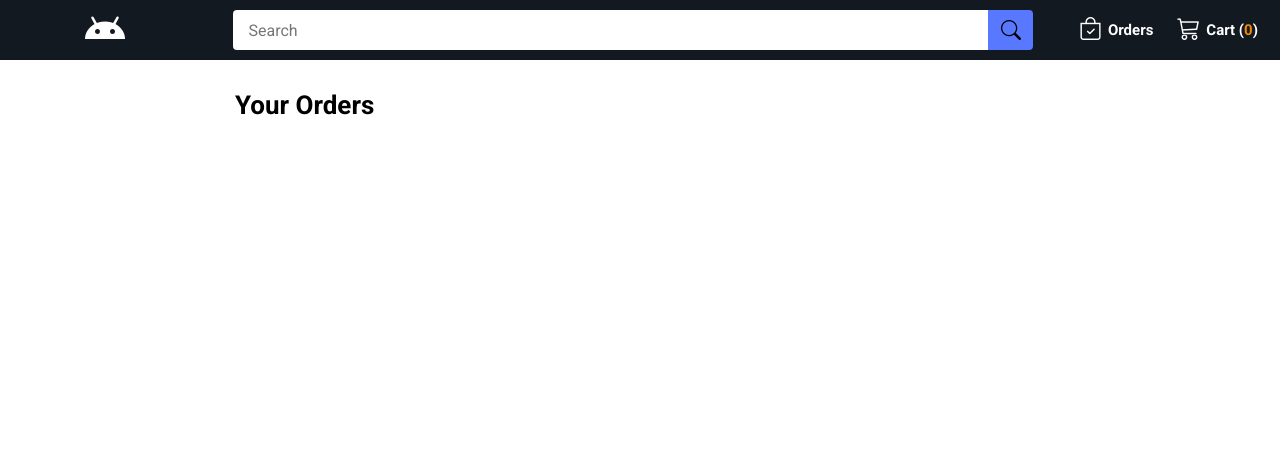
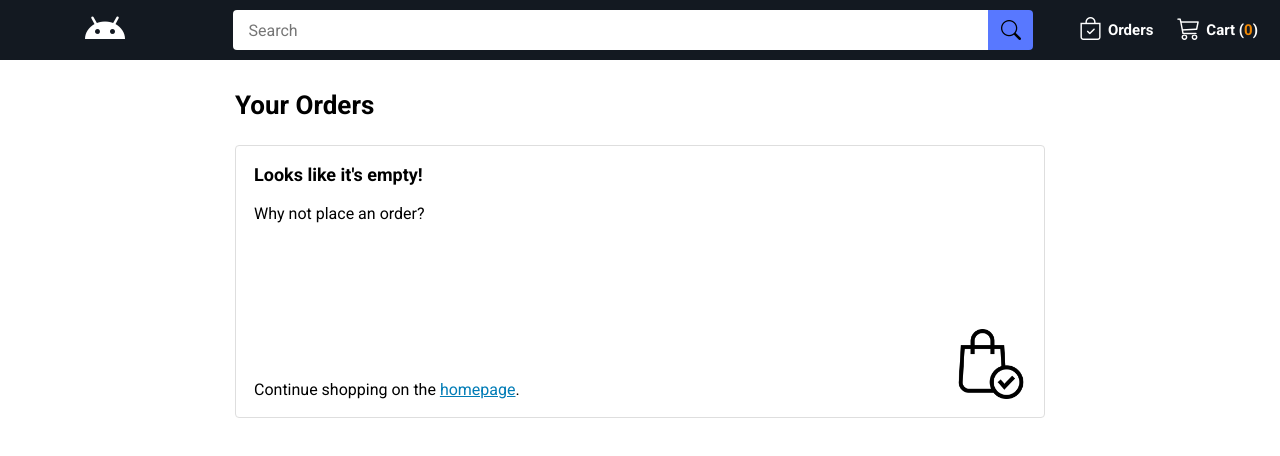
Before and after one commit to reshawnlofters/compute-store, a plain HTML site: page orders.html in a window 1280 px wide. Drawn offline with nearby package versions, Linux system fonts and the light colour scheme.

Commit message:
feat(orders): add empty orders list message
Description:
- Created a function to check if the orders list is empty before
  generating order HTML.
- Created a function to generate HTML for when there are no orders,
  displaying an empty orders list message and a link to the homepage.
- Enhanced event handling for order and cart item buttons by targeting
  parent elements and using event delegation for button interactions.

```diff
--- a/data/orders.js
+++ b/data/orders.js
@@ -5,3 +5,7 @@ export let orders = JSON.parse(localStorage.getItem('orders')) || [];
 export function saveToLocalStorage() {
     localStorage.setItem('orders', JSON.stringify(orders));
 }
+
+export function calculateOrderQuantity() {
+    return orders.length;
+}
--- a/scripts/orders-page.js
+++ b/scripts/orders-page.js
@@ -1,5 +1,9 @@
 import { products } from '../data/products.js';
-import { orders, saveToLocalStorage } from '../data/orders.js';
+import {
+    calculateOrderQuantity,
+    orders,
+    saveToLocalStorage,
+} from '../data/orders.js';
 import { formatCurrency } from './utils/format-currency.js';
 
 /* This function generates the HTML for each order in the `orders` array. It iterates
@@ -109,6 +113,39 @@ function generateOrderItemsHTML(order) {
 
 generateOrdersHTML();
 
+// This function generates the HTML for when there are no orders
+function generateEmptyOrdersHTML() {
+    const ordersGrid = document.querySelector('.orders-grid');
+
+    if (ordersGrid) {
+        ordersGrid.innerHTML = `
+            <div class="empty-orders-container">
+                <div class="empty-orders-message-container">
+                    <div>
+                        <span>Looks like it's empty!</span><br><br>
+                        Why not place an order?
+                    </div>
+                    <div>
+                        Continue shopping on the
+                        <a class="link-primary" href="index.html">homepage</a>.
+                    </div>
+                </div>
+                <img class="empty-orders-container-img" src="images/icons/shopping-bag.png">
+            </div>`;
+    }
+}
+
+// This function updates order visibility based on the quantity of orders
+function updateOrdersVisibility() {
+    if (calculateOrderQuantity() > 0) {
+        generateOrdersHTML();
+    } else {
+        generateEmptyOrdersHTML();
+    }
+}
+
+updateOrdersVisibility();
+
 /**
  * This function generates a random order ID.
  * @returns the generated order ID.
@@ -180,27 +217,38 @@ function cancelOrder(orderId) {
     }
 }
 
-/* This code attaches click event listeners to each "Cancel Order" button on the page.
-When a button is clicked, a modal is opened and the user is prompted to confirm
-the cancellation. If the user wants to cancel the order, the `CancelOrder` function is called. */
-document.querySelectorAll('.cancel-order-button').forEach((button) => {
-    button.addEventListener('click', () => {
+/**
+ * This code attaches a click event listener to the container that holds all "Cancel Order"
+ * buttons. It uses event delegation to handle the click events for the buttons.
+ * If a button is clicked, a modal appears and the user is prompted to confirm the cancellation.
+ * */
+const ordersGrid = document.querySelector('.orders-grid');
+if (ordersGrid) {
+    document
+        .querySelector('.orders-grid')
+        .addEventListener('click', (event) => {
+            if (event.target.classList.contains('cancel-order-button')) {
                 // get modal element
                 const modal = document.querySelector('.cancel-order-modal');
-
                 modal.showModal();
 
-        document.querySelector('.modal-cancel-order-button').addEventListener('click', () => {
+                document
+                    .querySelector('.modal-cancel-order-button')
+                    .addEventListener('click', () => {
                         modal.close();
 
                         // get the order ID from the data attribute
-            const orderId = button.dataset.orderId;
+                        const orderId = event.target.dataset.orderId;
 
                         cancelOrder(orderId);
+                        updateOrdersVisibility();
                     });
 
-        document.querySelector('.modal-not-now-button').addEventListener('click', () => {
+                document
+                    .querySelector('.modal-not-now-button')
+                    .addEventListener('click', () => {
                         modal.close();
-        })
                     });
+            }
         });
+}
--- a/styles/pages/orders.css
+++ b/styles/pages/orders.css
@@ -19,6 +19,36 @@ main {
     display: grid;
     grid-template-columns: 1fr;
     row-gap: 50px;
+}
+
+.empty-orders-container {
+    display: grid;
+    grid-template-columns: auto auto;
+    height: 273px;
+    width: auto;
+}
+
+.empty-orders-message-container {
+    display: flex;
+    flex-direction: column;
+    justify-content: space-between;
+}
+
+.empty-orders-message-container span {
+    font-size: 18px;
+    font-weight: 700;
+}
+
+.empty-orders-container-img {
+    height: 70px;
+    align-self: end;
+    justify-self: end;
+}
+
+.empty-orders-container {
+    border: 1px solid rgb(222, 222, 222);
+    border-radius: 4px;
+    padding: 18px;
 }
 
 .order-header {
```
Also changed, not shown: scripts/checkout-page.js (+24 -14 lines), images/icons/shopping-bag.png (added). Lines whose indentation alone changed are shown as unchanged.
